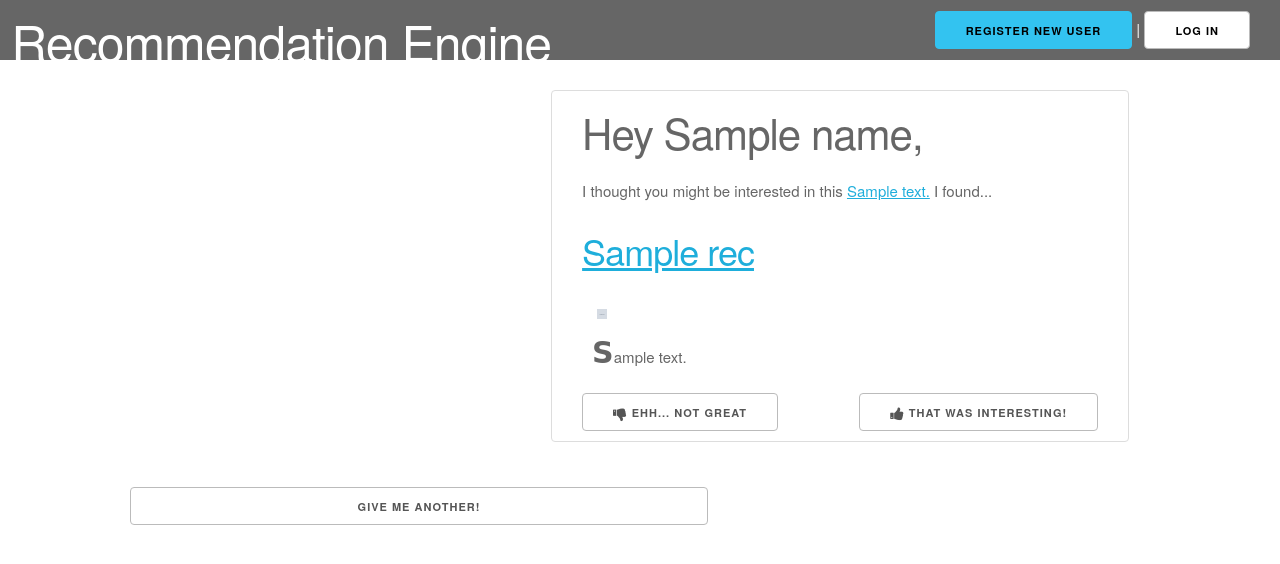
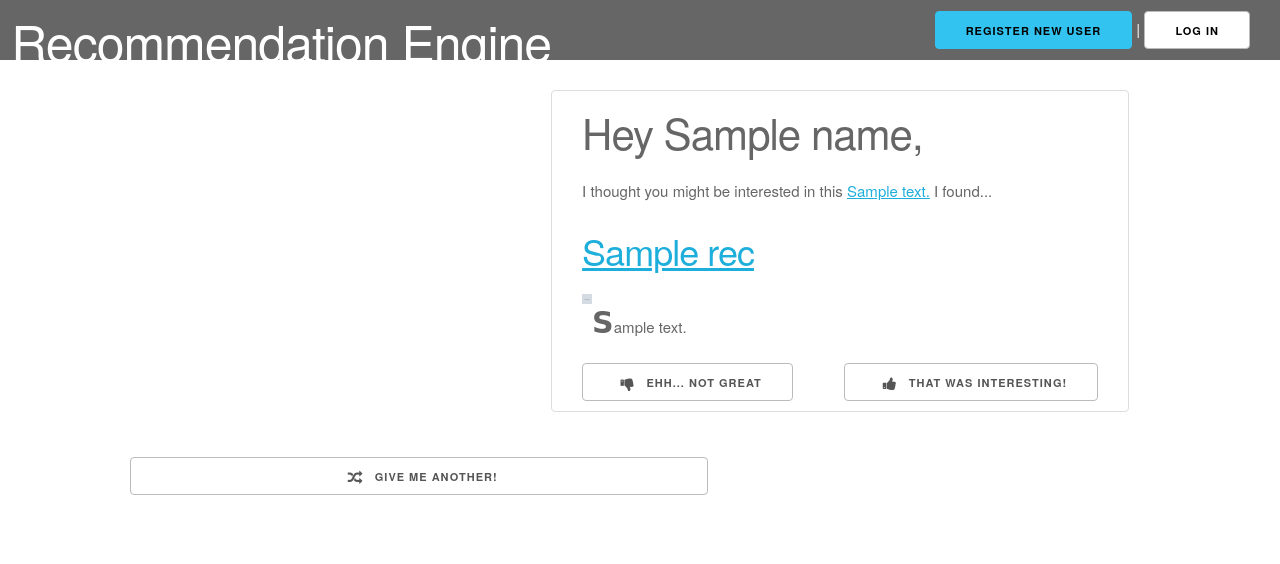
Before and after one commit to anotherlizwong/mim, a Flask app: template app/mim/templates/index.html in a window 1280 px wide. Shown: the top 564 px of the page. Run offline with Flask 2, Linux system fonts and the light colour scheme; the template is opened without the code that fills it: most values are stand-ins (such as "Sample title", 1, 10 or a date in 2020); grey boxes marked "Sample" are stand-in pictures; parts of the project's set-up code (start-up, migrations or seed data) failed here and were passed over.

Commit message:
small ui adjustments

```diff
--- a/app/mim/routes.py
+++ b/app/mim/routes.py
@@ -190,10 +190,11 @@ def register():
                 flash("Thanks for registering!")
 
                 session['logged_in'] = True
+                session["token"] = util.generate_key()
                 session['username'] = email
                 session['this_user'] = name
 
-                return redirect(url_for('login'))
+                return redirect(url_for('index'))
 
         return render_template("register.html", form=form)
 
--- a/app/mim/static/style.css
+++ b/app/mim/static/style.css
@@ -82,10 +82,6 @@ legend {
     margin-bottom: 3em;
 }
 
-#thumbnail-container {
-    padding: 1em;
-}
-
 .radios ul {
     list-style: none;
     margin-bottom: 0;
@@ -99,3 +95,6 @@ legend {
     margin: .25em;
     margin-right: 1.5em;
 }
+.button i, button i {
+    margin: 0 .5em;
+}
--- a/app/mim/templates/index.html
+++ b/app/mim/templates/index.html
@@ -16,7 +16,7 @@
                 </div>
                 <div id="thumbnail-container">
                     <a href="{{ rec.url }}" target="_blank">
-                        <img id="thumbnail" src="{{ rec.thumbnail_url }}" height="{{ rec.thumbnail_height }}"
+                        <img class="u-max-full-width" id="thumbnail" src="{{ rec.thumbnail_url }}" height="{{ rec.thumbnail_height }}"
                              width="{{ rec.thumbnail_width }}">
                     </a>
                 </div>
@@ -37,7 +37,7 @@
     <div class="row">
         <div id="reroll-container" class="seven columns">
             <button type="submit" name="opinion" value="None" class="u-full-width {{ classes.next }}"
-                    onClick="window.location.reload()"><i class="die"></i> Give me another!
+                    onClick="window.location.reload()"><i class="fa fa-lg fa-random"></i> Give me another!
             </button>
         </div>
     </div>
```
